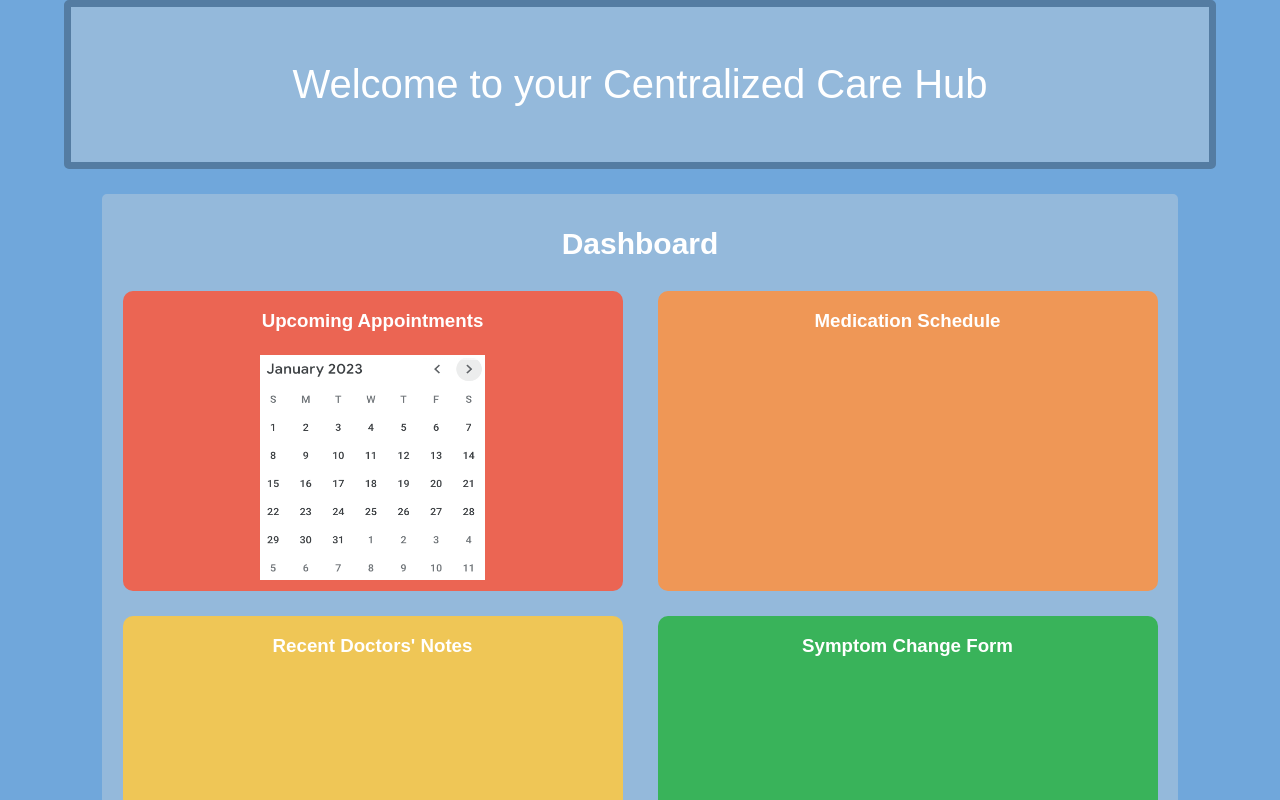
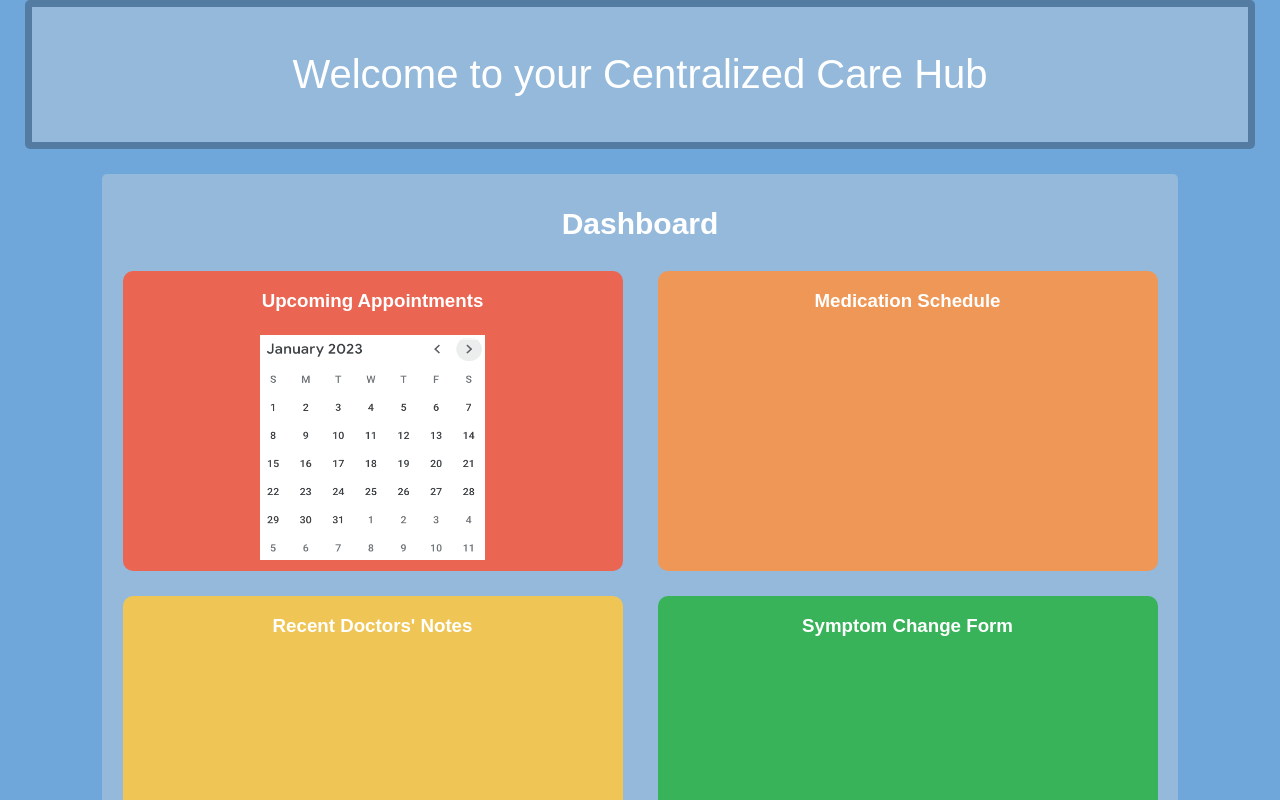
Before and after one commit to natwal7/sophmoreIkigai, a React (Create React App) app: page / in a window 1280 px wide. Shown: the top 800 px of the page. Built offline with nearby package versions, Linux system fonts and the light colour scheme.

Commit message:
margins and padding

```diff
--- a/src/App.css
+++ b/src/App.css
@@ -18,13 +18,14 @@
 .titleHead{
   border-width: 7px;
   border-color: #547ca2;
-  margin: auto;
+  margin-left: 25px;
+  margin-right: 25px;
   margin-bottom: 25px;
-  width: 90%;
   font-size: 40px;
   padding: 15px;
   height: 50%;
   box-sizing: border-box;
+  padding: 5px;
 
 }
 
```
